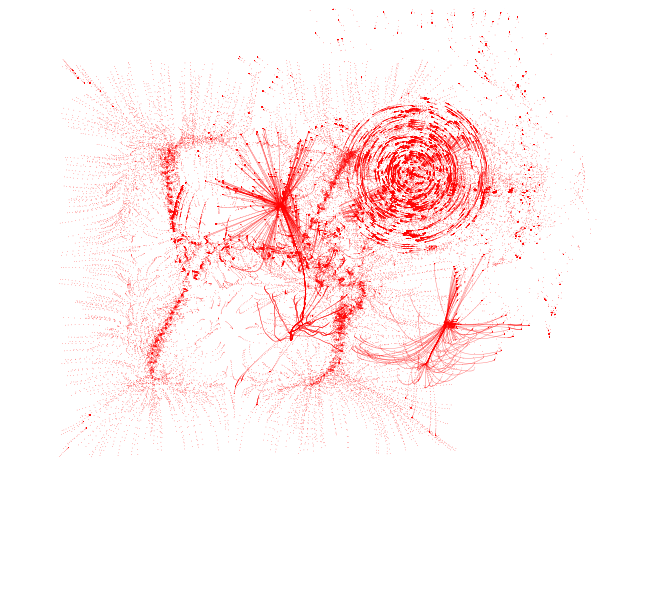
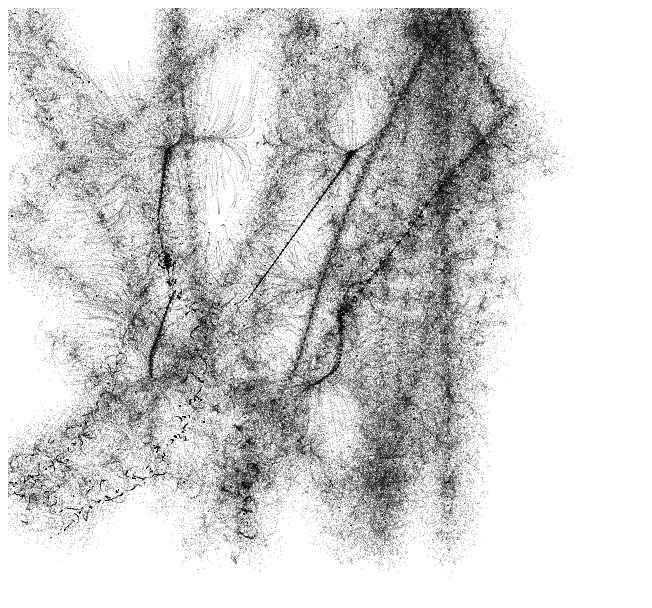
Before and after one commit to f1982/react-draw-canvas-typescript, a React (Create React App) app: page / in a window 1280 px wide. Shown: the top 608 px of the page, without its empty margins (0-652 px from the left). Built offline with nearby package versions, Linux system fonts and the light colour scheme.

Commit message:
feat: drawing

```diff
--- a/src/DrawLife.ts
+++ b/src/DrawLife.ts
@@ -59,16 +59,16 @@ const create = (number: number, color: any) => {
 
 }
 
-const yellow: any[] = create(800, 'red');
-const red: any[] = create(800, 'red');
+const yellow: any[] = create(800, 'black');
+const red: any[] = create(800, 'black');
 
 export const drawLife = (canvas: HTMLCanvasElement, frame: number) => {
 
   const ctx = canvas.getContext('2d')!;
   // rule(yellow, yellow, 0.5);
   // rule(red, red, 0.2);
-  rule(yellow, red, -0.2);
-  rule(red, yellow, -0.1);
+  rule(yellow, red, -0.1);
+  rule(red, yellow, -0.05);
 
   // clean screen
   // ctx.clearRect(0, 0, canvas.width, canvas.height);
```
